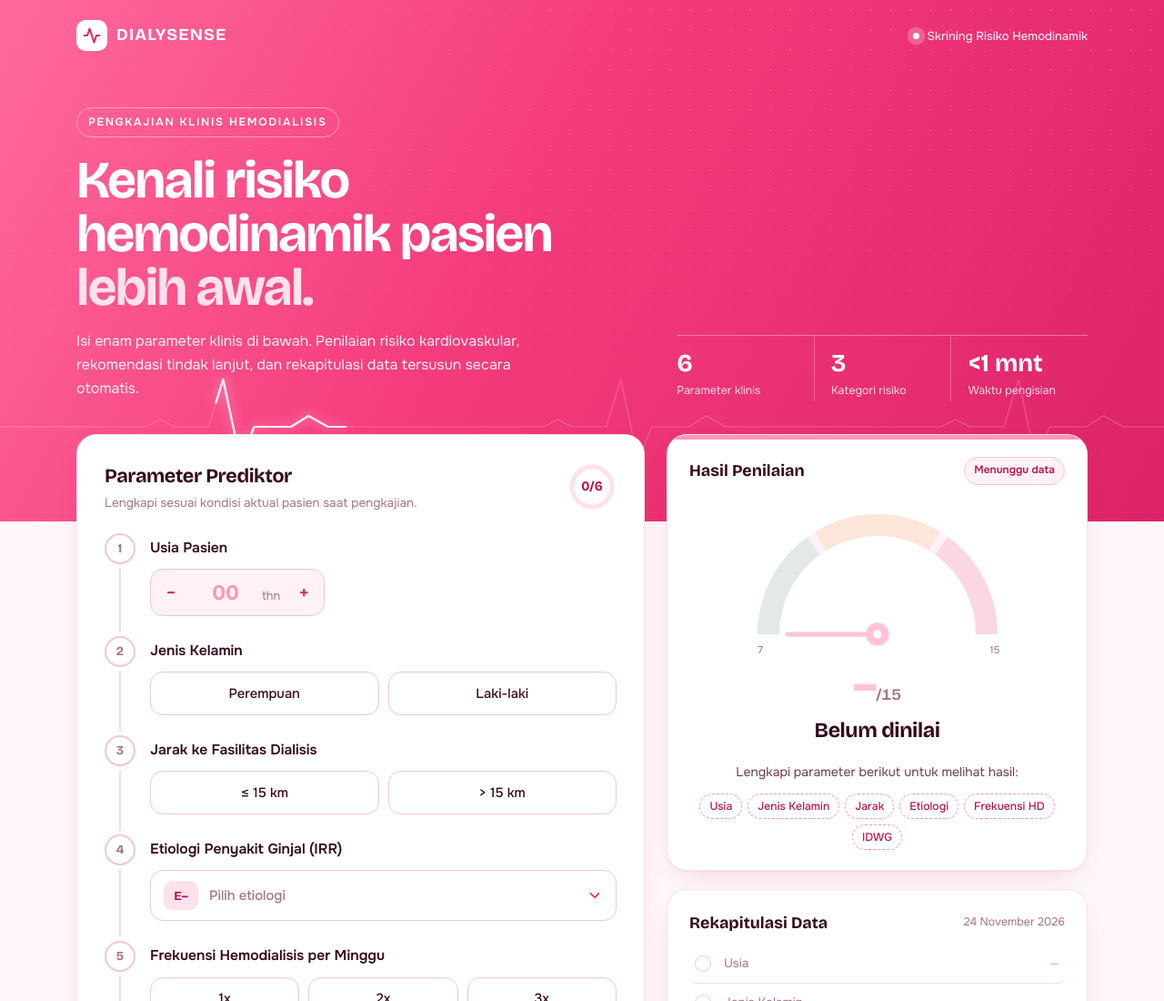
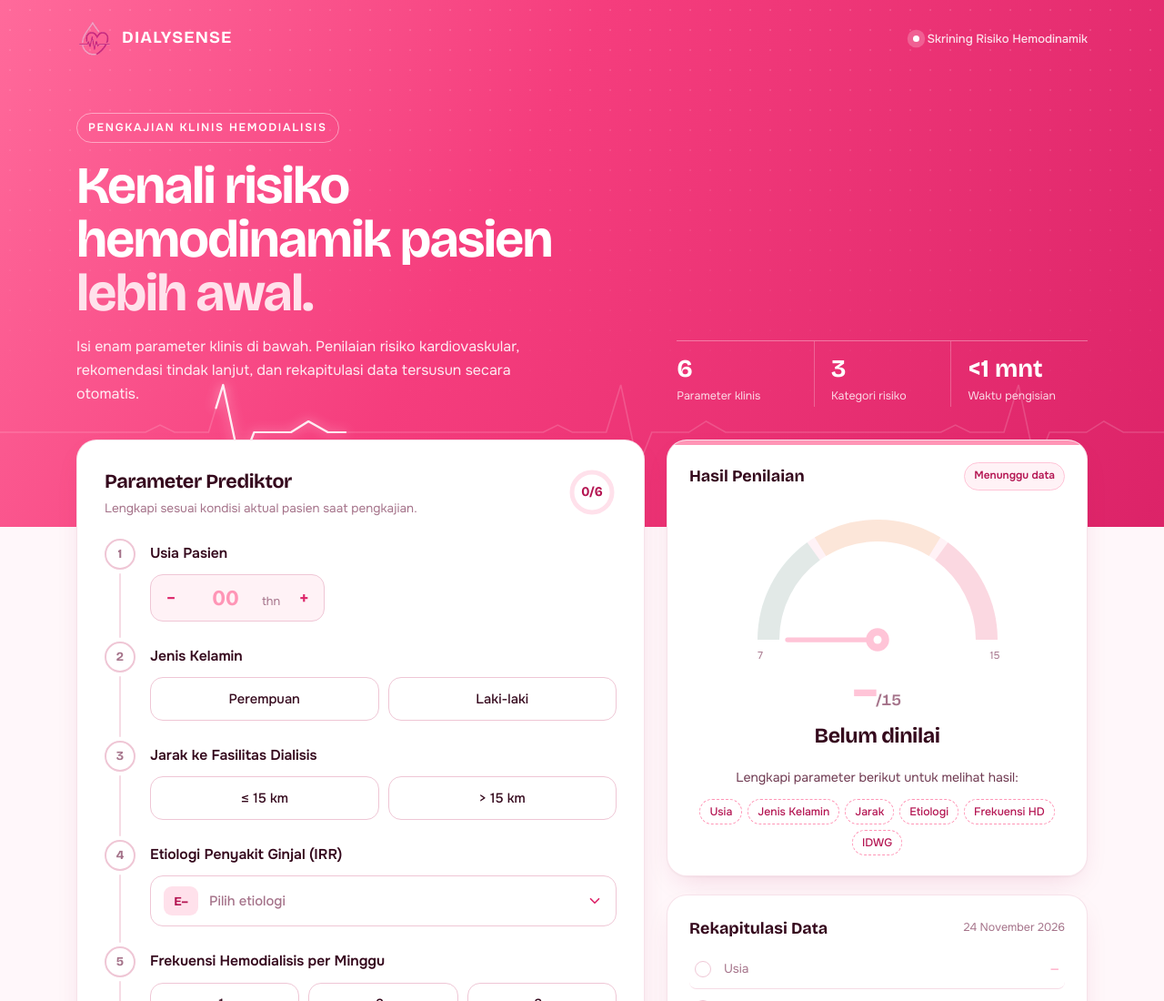
Before and after one commit to Zephix-cloud/DialySense, a plain HTML site: page index.html in a window 1280 px wide. Shown: the top 1100 px of the page at 91% size. Drawn offline with nearby package versions, Linux system fonts and the light colour scheme.

Commit message:
Add transparent DIALYSENSE logo and favicon

```diff
--- a/index.html
+++ b/index.html
@@ -5,6 +5,7 @@
   <meta charset="UTF-8">
   <meta name="viewport" content="width=device-width, initial-scale=1.0">
   <title>DIALYSENSE — Penilaian Risiko Hemodinamik & Kardiovaskular</title>
+  <link rel="icon" type="image/png" href="logo.png">
   <link rel="preconnect" href="https://fonts.googleapis.com">
   <link rel="preconnect" href="https://fonts.gstatic.com" crossorigin>
   <link href="https://fonts.googleapis.com/css2?family=Bricolage+Grotesque:opsz,wght@12..96,400..800&family=Onest:wght@400..700&display=swap" rel="stylesheet">
@@ -138,13 +139,18 @@
     }
 
     .logo-mark {
-      width: 34px;
-      height: 34px;
-      border-radius: 10px;
-      background: #fff;
-      color: var(--pink-600);
+      width: 40px;
+      height: 40px;
       display: grid;
       place-items: center;
+      flex-shrink: 0;
+    }
+
+    .logo-mark img {
+      width: 100%;
+      height: 100%;
+      object-fit: contain;
+      display: block;
     }
 
     .nav-meta {
@@ -1457,8 +1463,8 @@
     <div class="wrap">
       <nav class="nav">
         <div class="logo">
-          <span class="logo-mark" aria-hidden="true">
-            <svg width="20" height="20" viewBox="0 0 24 24" fill="none" stroke="currentColor" stroke-width="2.4" stroke-linecap="round" stroke-linejoin="round"><path d="M22 12h-4l-3 9L9 3l-3 9H2"/></svg>
+          <span class="logo-mark">
+            <img src="logo.png" alt="Logo DIALYSENSE" width="32" height="32">
           </span>
           DIALYSENSE
         </div>
```
Also changed, not shown: logo.png (added).
